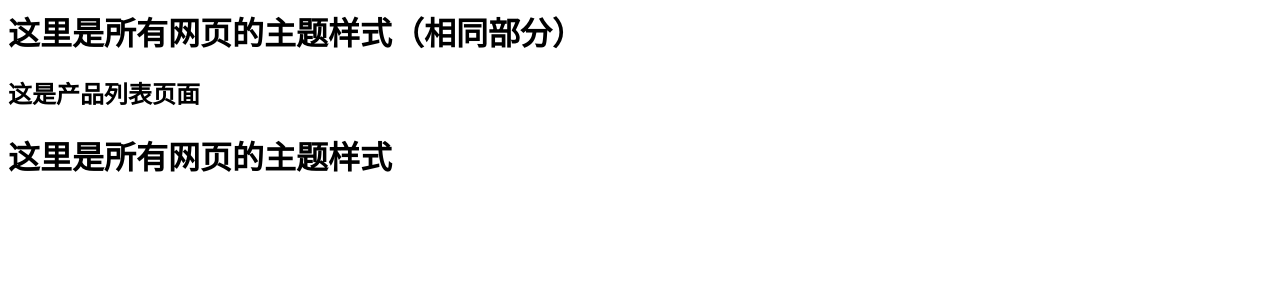
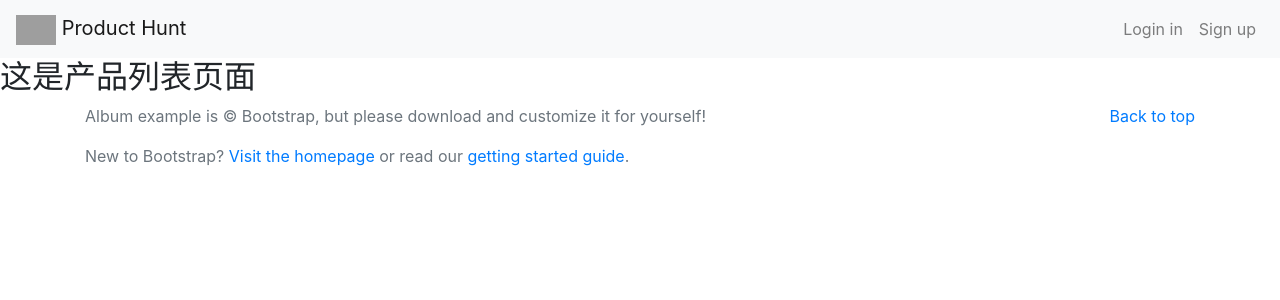
Before and after one commit to bestofQ/product_hunt, a Django app: page / in a window 1280 px wide. Shown: the top 300 px of the page. Run offline with Django 3.2, Linux system fonts and the light colour scheme; some libraries are stand-ins or nearby versions; grey boxes are pictures that could not be loaded.

Commit message:
制作了简单的主题样式

```diff
--- a/ph/settings.py
+++ b/ph/settings.py
@@ -121,3 +121,7 @@ USE_TZ = True
 # https://docs.djangoproject.com/en/3.0/howto/static-files/
 
 STATIC_URL = '/static/'
+STATIC_ROOT = os.path.join(BASE_DIR, 'static')
+STATIC_DIRS = [
+    os.path.join(BASE_DIR, 'products/static'),
+]
--- a/templates/theme.html
+++ b/templates/theme.html
@@ -1,7 +1,65 @@
-<h1>这里是所有网页的主题样式（相同部分）</h1>
+<!doctype html>
+<html lang="en">
+  {# {% load staticfiles %} #}
+  {# {% load adminstatic %} #}
+  {# 在django3.0中被移除 #}
+  {# 使用  #}
+  {# {% load static %} #}
+  {# {% load staticfiles %} #}
+  {% load static %}
+  <head>
+    <meta charset="utf-8">
+    <meta name="viewport" content="width=device-width, initial-scale=1, shrink-to-fit=no">
+    <meta name="description" content="">
+    <meta name="author" content="Mark Otto, Jacob Thornton, and Bootstrap contributors">
+    <meta name="generator" content="Jekyll v3.8.6">
+    <title>Product Hunt</title>
 
-{% block content %}
+    <link rel="canonical" href="https://getbootstrap.com/docs/4.4/examples/album/">
 
-{% endblock content %}
+    <!-- Bootstrap core CSS -->
+    <link rel="stylesheet" href="https://stackpath.bootstrapcdn.com/bootstrap/4.4.1/css/bootstrap.min.css" integrity="sha384-Vkoo8x4CGsO3+Hhxv8T/Q5PaXtkKtu6ug5TOeNV6gBiFeWPGFN9MuhOf23Q9Ifjh" crossorigin="anonymous">
 
-<h1>这里是所有网页的主题样式</h1>
+    <!-- Favicons -->
+  </head>
+  <body>
+	<nav class="navbar navbar-expand-lg navbar-light bg-light">
+	  <a class="navbar-brand" href="#">
+	  	<img src="{% static "logo_p.png" %}" height="30">
+	  Product Hunt</a>
+	  <button class="navbar-toggler" type="button" data-toggle="collapse" data-target="#navbarNav" aria-controls="navbarNav" aria-expanded="false" aria-label="Toggle navigation">
+	    <span class="navbar-toggler-icon"></span>
+	  </button>
+	  <div class="collapse navbar-collapse" id="navbarNav">
+	    <ul class="navbar-nav ml-auto">
+	      <li class="nav-item">
+	        <a class="nav-link" href="#">Login in</a>
+	      </li>
+	      <li class="nav-item">
+	        <a class="nav-link " href="#" tabindex="-1" aria-disabled="true">Sign up</a>
+	      </li>
+	    </ul>
+	  </div>
+	</nav>
+
+  	{% block content %}
+
+  	{% endblock content %}
+
+
+
+<footer class="text-muted">
+  <div class="container">
+    <p class="float-right">
+      <a href="#">Back to top</a>
+    </p>
+    <p>Album example is &copy; Bootstrap, but please download and customize it for yourself!</p>
+    <p>New to Bootstrap? <a href="https://getbootstrap.com/">Visit the homepage</a> or read our <a href="/docs/4.4/getting-started/introduction/">getting started guide</a>.</p>
+  </div>
+</footer>
+  <!-- JS -->
+  <script src="https://code.jquery.com/jquery-3.4.1.slim.min.js" integrity="sha384-J6qa4849blE2+poT4WnyKhv5vZF5SrPo0iEjwBvKU7imGFAV0wwj1yYfoRSJoZ+n" crossorigin="anonymous"></script>
+  <script src="https://cdn.jsdelivr.net/npm/popper.js@1.16.0/dist/umd/popper.min.js" integrity="sha384-Q6E9RHvbIyZFJoft+2mJbHaEWldlvI9IOYy5n3zV9zzTtmI3UksdQRVvoxMfooAo" crossorigin="anonymous"></script>
+  <script src="https://stackpath.bootstrapcdn.com/bootstrap/4.4.1/js/bootstrap.min.js" integrity="sha384-wfSDF2E50Y2D1uUdj0O3uMBJnjuUD4Ih7YwaYd1iqfktj0Uod8GCExl3Og8ifwB6" crossorigin="anonymous"></script>
+
+</html>
```
